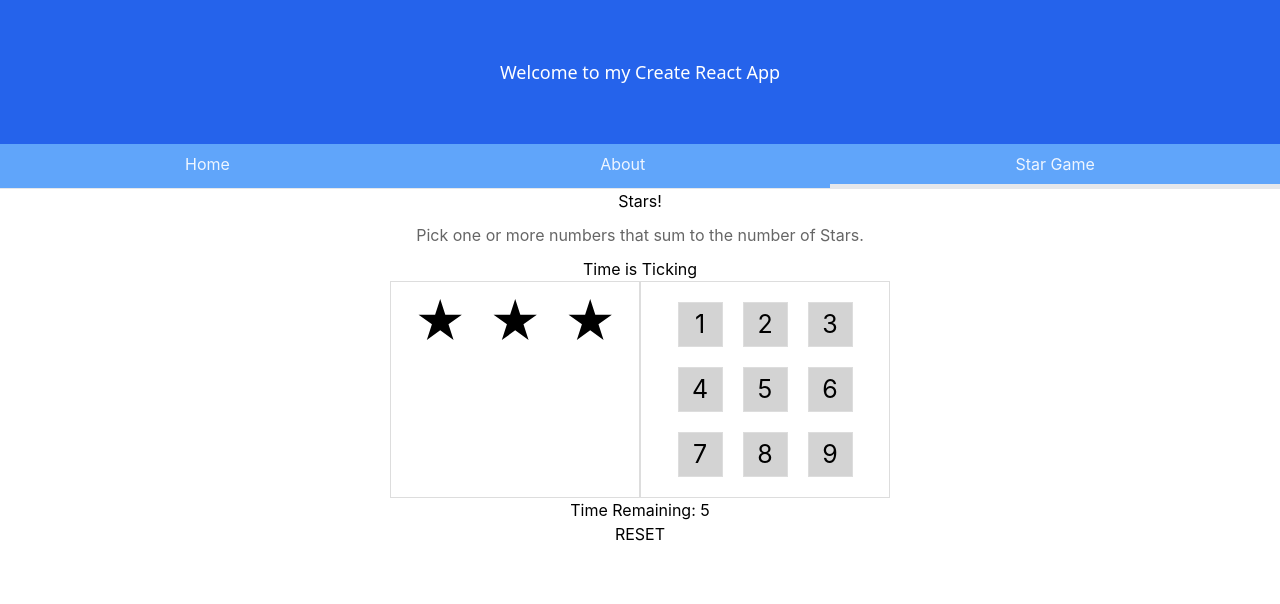
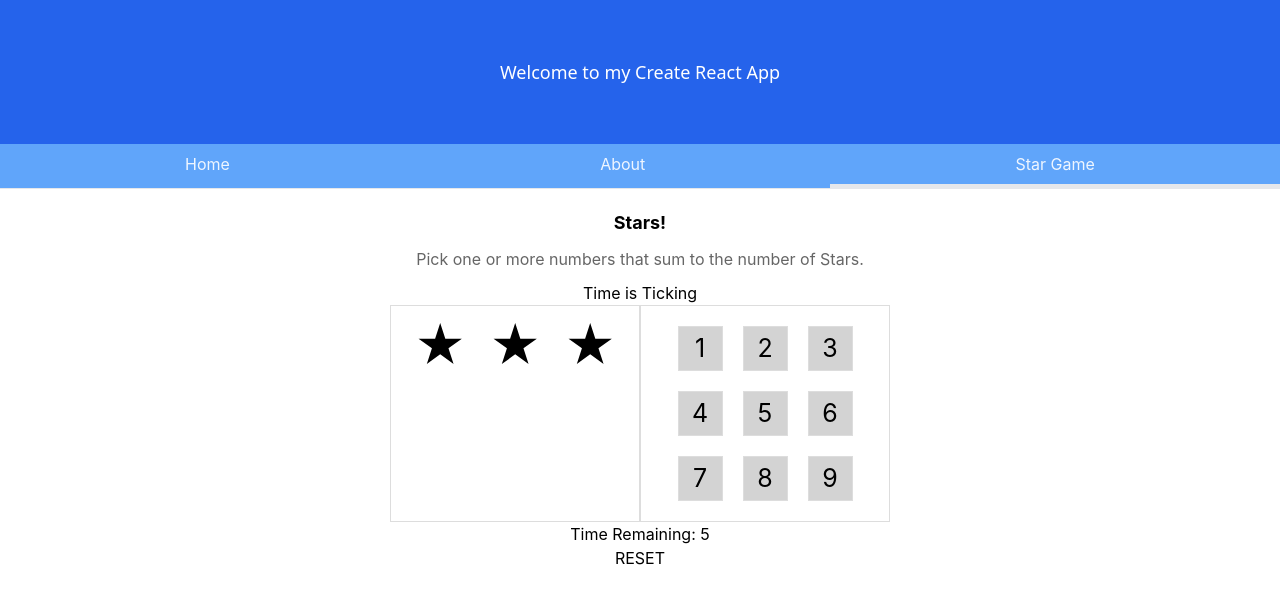
Before and after one commit to stujmar/banner-ninja, a React (Create React App) app: page /stargame in a window 1280 px wide. Shown: the top 604 px of the page. Built offline with nearby package versions, Linux system fonts and the light colour scheme.

Commit message:
[sm] reworked some of the styling and headers on the different routes

```diff
--- a/package.json
+++ b/package.json
@@ -16,7 +16,7 @@
   },
   "scripts": {
     "start": "run-p start:dev start:api",
-    "start:dev": "craco start",
+    "start:dev": "cross-env REACT_APP_API_URL=http://localhost:3030 craco start",
     "prestart:api": "node tools/createMockDb.js",
     "start:api": "node tools/apiServer.js",
     "build": "craco build",
--- a/src/components/StarGame.js
+++ b/src/components/StarGame.js
@@ -67,7 +67,7 @@ const StarGame = () => {
 
 
     return (
-        <div className={game}>Stars!
+        <div className={game}><span className="text-lg font-bold">Stars!</span>
             <div className={help}>
                 Pick one or more numbers that sum to the number of Stars.
             </div>
--- a/src/components/StarGame.module.css
+++ b/src/components/StarGame.module.css
@@ -1,6 +1,6 @@
 .game {
   max-width: 500px;
-    margin: 0 auto;
+  margin: 20px auto 0;
 }
 
 .body {
@@ -13,12 +13,13 @@
   text-align: center;
 }
 
-  .left, .right {
+.left,
+.right {
   width: 50%;
   padding: 10px;
   text-align: center;
   border: thin solid #ddd;
-      color:black;
+  color: black;
 }
 
 .star {
@@ -49,7 +50,8 @@
   background-color: rgb(231, 199, 199);
 }
 
-  .number:focus, .number:active {
+.number:focus,
+.number:active {
   outline: none;
   border: thin solid #ddd;
 }
--- a/src/components/about/About.js
+++ b/src/components/about/About.js
@@ -3,7 +3,8 @@ import React from "react";
 const About = () => {
     return (
         <>
-            <p className="mt-4">This the about page of my cool React App</p>
+            <h1 className="mt-4 text-lg font-bold">Welcome to a page about my site.</h1>
+            <p>This the about page of my cool React App</p>
         </>
     )
 }
--- a/src/components/home/Home.js
+++ b/src/components/home/Home.js
@@ -1,9 +1,10 @@
-import React from "react";
+import React from "react"; // ES Import syntax
 
 const Home = () => {
     return (
         <>
-            <p className="mt-4">This the home page of my cool React App</p>
+            <h1 className="mt-4 text-lg font-bold">Welcome to my App.</h1>
+            <p>This the home page of my cool React App</p>
         </>
     )
 }
```
Lines whose indentation alone changed are shown as unchanged.
